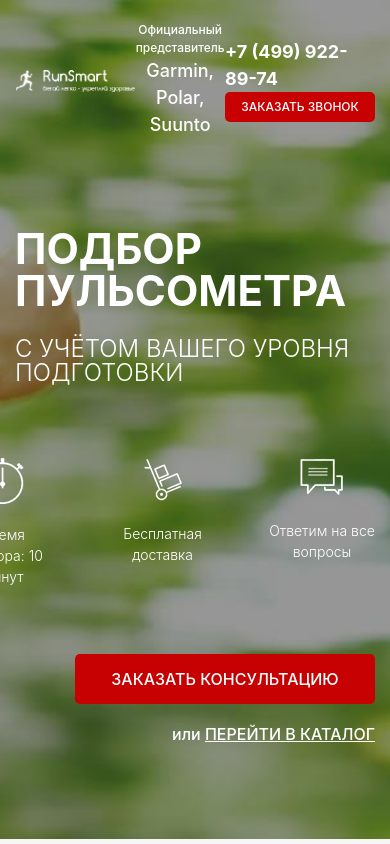
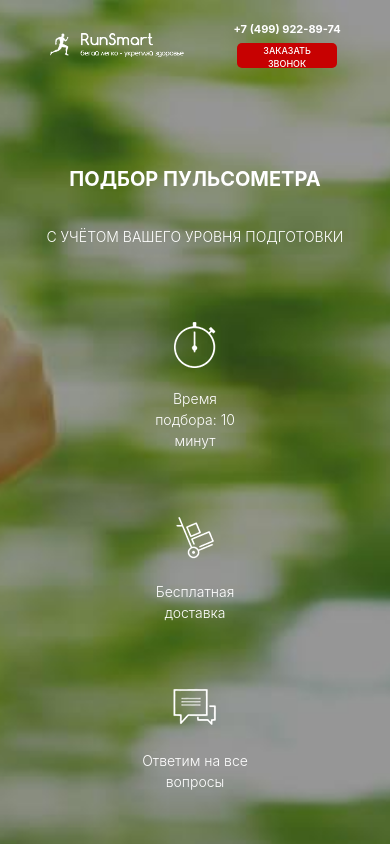
Before and after one commit to horrilla/pulse, a website: page src/index.html in a window 390 px wide. Shown: the top 844 px of the page. Drawn offline with Linux system fonts and the light colour scheme.

Commit message:
media header, promo, advantages

```diff
--- /dev/null
+++ b/src/sass/blocks/_media.scss
@@ -0,0 +1,84 @@
+@media (max-width: 1199px) {
+	.promo {
+		&__wrapper {
+			align-items: center;
+		}
+	}
+}
+
+@media (max-width: 991px) {
+	.header {
+		justify-content: space-evenly;
+			&__official {
+				display: none;
+		}
+	}
+}
+
+@media (max-width: 767px) {
+	.advantages {
+		&__header {
+			font-size: 25px;
+		}
+		&__icons {
+			margin-top: 0;
+			flex-direction: column;
+			align-items: center;
+		}
+		&__icon {
+			margin-top: 65px;
+		}
+	}
+}
+
+@media (max-width: 575px) {
+	.header {
+		&__logo {
+			width: 150px;
+			img {
+				width: 90%;
+			}
+		}
+		&__phone {
+			font-size: 11px;
+		}
+		&__contacts {
+			align-items: center;
+
+			.button {
+				width: 100px;
+				font-size: 9px;
+				height: 25px;
+				margin-top: 5px;
+			}
+		}
+	}
+	.promo {
+		&__header {
+			font-size: 20px;
+		}
+		&__subheader {
+			font-size: 14px;
+		}
+		&__icons {
+			width: 300px;
+			flex-direction: column;
+			align-items: center;
+			margin-top: 0;
+		}
+		&__icon {
+			margin-top: 65px;
+		}
+		.button_main {
+			width: 260px;
+			height: 40px;
+			font-size: 15px;
+		}
+	}
+
+	.advantages {
+		&__header {
+			font-size: 22px;
+		}
+	}
+}
--- a/src/sass/style.scss
+++ b/src/sass/style.scss
@@ -13,3 +13,4 @@
 @import 'blocks/header';
 @import 'blocks/buttons';
 @import 'blocks/advantages';
+@import 'blocks/media';
```
Also changed, not shown: src/css/style.min.css, src/media_img/media_main_stage.jpg (added).
